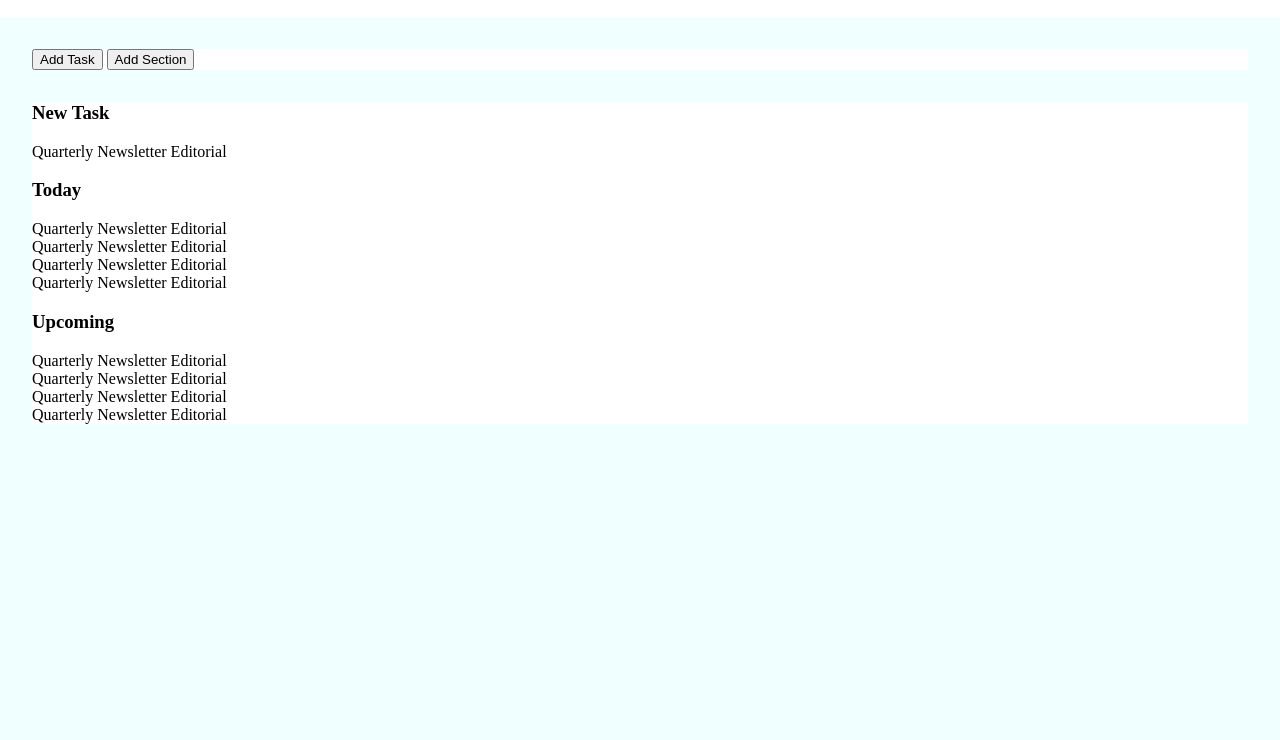
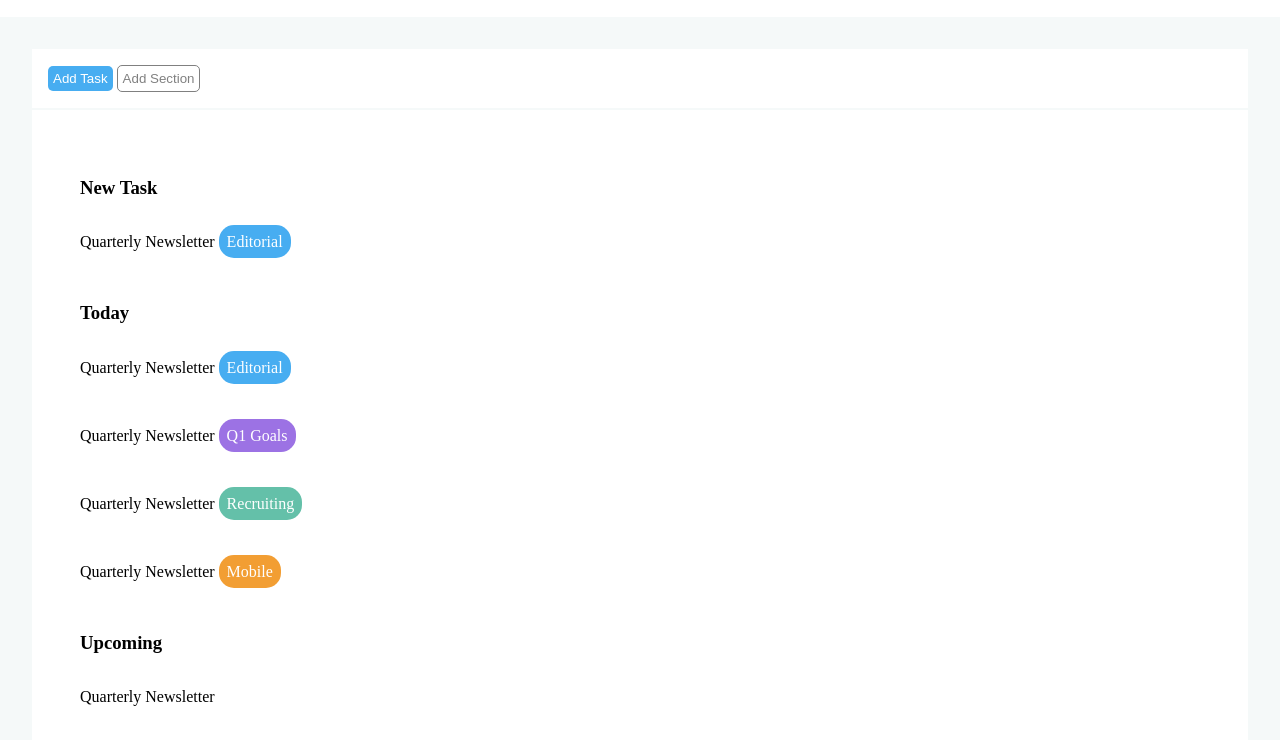
Before and after one commit to Benedetto-Bonaccorso/html-css-toboolist, a plain HTML site: page index.html in a window 1280 px wide. Shown: the part 60-800 px from the top of the page. Drawn offline with Linux system fonts and the light colour scheme.

Commit message:
completo tranne simboli

```diff
--- a/index.html
+++ b/index.html
@@ -14,45 +14,36 @@
         <h1>Toboolist</h1>
     </header>
     <main>
-        <button class="task button">Add Task</button>
-        <button class="section button">Add Section</button>
+        <button class="task-button button">Add Task</button>
+        <button class="section-button button">Add Section</button>
     </main>
     <footer>
 
         <h3 class="section">New Task</h3>
 
-        <p class="task">Quarterly Newsletter</p>
-        <p class="task_cathegory editorial">Editorial</p>
-            <br>
+        <p class="task">Quarterly Newsletter <span class="task_cathegory editorial">Editorial</span></p>
+
 
         <h3 class="section">Today</h3>
 
-        <p class="task">Quarterly Newsletter</p>
-        <p class="task_cathegory editorial">Editorial</p>
+        <p class="task">Quarterly Newsletter <span class="task_cathegory editorial">Editorial</span></p>
             <br>
-        <p class="task">Quarterly Newsletter</p>
-        <p class="task_cathegory editorial">Editorial</p>
+        <p class="task">Quarterly Newsletter <span class="task_cathegory q1_goals">Q1 Goals</span></p>
             <br>
-        <p class="task">Quarterly Newsletter</p>
-        <p class="task_cathegory editorial">Editorial</p>
+        <p class="task">Quarterly Newsletter <span class="task_cathegory recruiting">Recruiting</span></p>
             <br>
-        <p class="task">Quarterly Newsletter</p>
-        <p class="task_cathegory editorial">Editorial</p>
+        <p class="task">Quarterly Newsletter <span class="task_cathegory mobile">Mobile</span></p>
 
 
         <h3 class="section">Upcoming</h3>
 
-        <p class="task">Quarterly Newsletter</p>
-        <p class="task_cathegory editorial">Editorial</p>
+        <p class="task">Quarterly Newsletter <span class="task_cathegory none"></span></p>
             <br>
-        <p class="task">Quarterly Newsletter</p>
-        <p class="task_cathegory editorial">Editorial</p>
+        <p class="task">Quarterly Newsletter <span class="task_cathegory website">Website</span></p>
             <br>
-        <p class="task">Quarterly Newsletter</p>
-        <p class="task_cathegory editorial">Editorial</p>
+        <p class="task">Quarterly Newsletter <span class="task_cathegory sales">Sales</span></p>
             <br>
-        <p class="task">Quarterly Newsletter</p>
-        <p class="task_cathegory editorial">Editorial</p>
+        <p class="task">Quarterly Newsletter <span class="task_cathegory editorial">Editorial</span></p>
 
     </footer>
 
--- a/style.css
+++ b/style.css
@@ -1,7 +1,17 @@
+:root{
+    --blue:#47ADF1;
+    --background: #F5F9F9;
+    --purple:#9C72E4;
+    --cyan:#64C0A9;
+    --orange:#F29E33;
+    --pink:#D863A1;
+    --green:#B0C926;
+}
 
 body{
-    background-color: azure;
+    background-color: var(--background);
     margin: 0;
+    padding: 0;
 }
 
 header{
@@ -19,26 +29,77 @@ header h1{
 main{
     background-color: white;
     margin: 2rem;
+    margin-bottom: 2px;
+    padding: 1rem;
+}
+
+button{
+    border-radius: 5px;
+    border: none;
+    padding: 5px;
+}
+
+.task-button{
+    color: white;
+    background-color: var(--blue);
+}
+
+.section-button{
+    color: gray;
+    border: solid gray 1px;
+    background-color: white;
 }
 
 footer{
     background-color: white;
     background-color: white;
     margin: 2rem;
+    margin-top: 0;
+    padding-top: 1rem;
 }
 
 .section{
 
+    padding-left: 3rem;
+    padding-top: 2rem;
+    padding-bottom: 1rem;
+}
+
+p{
+    padding-left: 3rem
 }
 
 .task{
-    display: inline;
+
 }
 
 .task_cathegory{
     display: inline;
+    color: white;
+    border-radius: 15px;
+    padding: 8px;
 }
 
 .editorial{
+    background-color: var(--blue);
+}
 
+.q1_goals{
+    background-color: var(--purple);
 }
+
+.recruiting{
+    background-color: var(--cyan);
+}
+
+.mobile{
+    background-color: var(--orange);
+}
+
+.website{
+    background-color: var(--pink);
+}
+
+.sales{
+    background-color: var(--green);
+}
```
